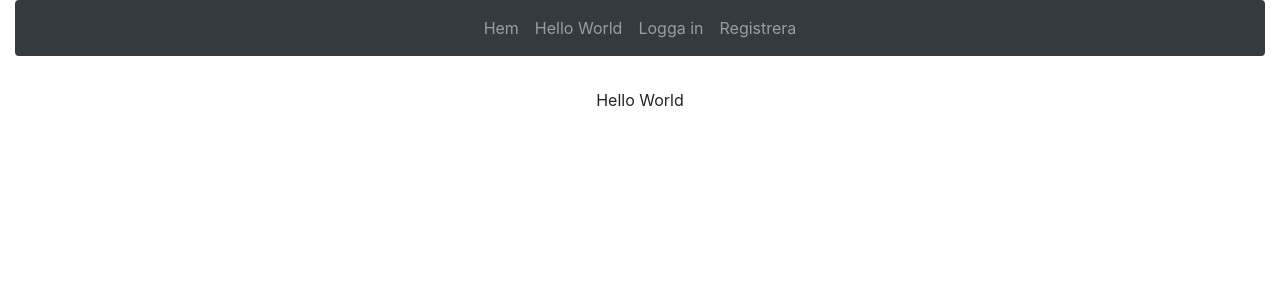
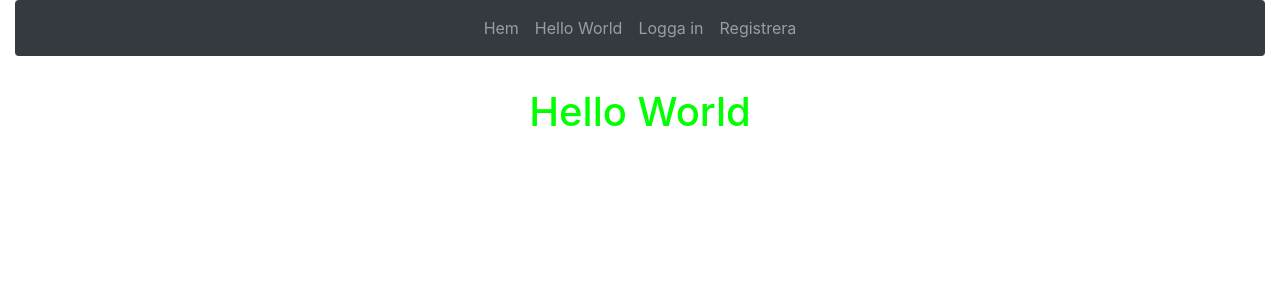
Before and after one commit to mabn17/React-Express-boilerplate, a React app: page /hello in a window 1280 px wide. Shown: the top 300 px of the page. Built offline with nearby package versions, Linux system fonts and the light colour scheme.

Commit message:
updated travis

```diff
--- a/src/client/App.js
+++ b/src/client/App.js
@@ -9,7 +9,7 @@ import Profile from './components/Profile';
 // Current Index, change to IndexP later
 import Home from './components/HomeTstApi';
 import IndexP from './components/IndexP'; // Done
-import Hello from './components/Hello'; // Testing React-Route
+import HelloWorld from './components/Hello'; // Testing React-Route
 import FoF from './components/Fof';
 
 // import Footer from './components/Footer';
@@ -24,7 +24,7 @@ export default class App extends Component {
         <Switch>
           <Route exact path="/" component={Home} />
           <Route exact path="/i/:s" component={IndexP} />
-          <Route path="/hello" component={Hello} />
+          <Route path="/hello" component={HelloWorld} />
           <Route path="/login" component={Login} />
           <Route path="/profile" component={Profile} />
           <Route path="/register" component={Register} />
--- a/src/client/components/hello.js
+++ b/src/client/components/hello.js
@@ -1,13 +1,9 @@
 import React, { Component } from 'react';
 
-export default class Hello extends Component {
+export default class HelloWorld extends Component {
   componentDidMount() {
     document.title = 'React Route Test';
   }
 
-  render = () => (
-    <header className="header py-2">
-      <p>Hello World</p>
-    </header>
-  );
+  render = () => <h1 className="header py-2">Hello World</h1>;
 }
```
Also changed, not shown: .travis.yml, 1 other file (tests, documents, lock files or other folders).
